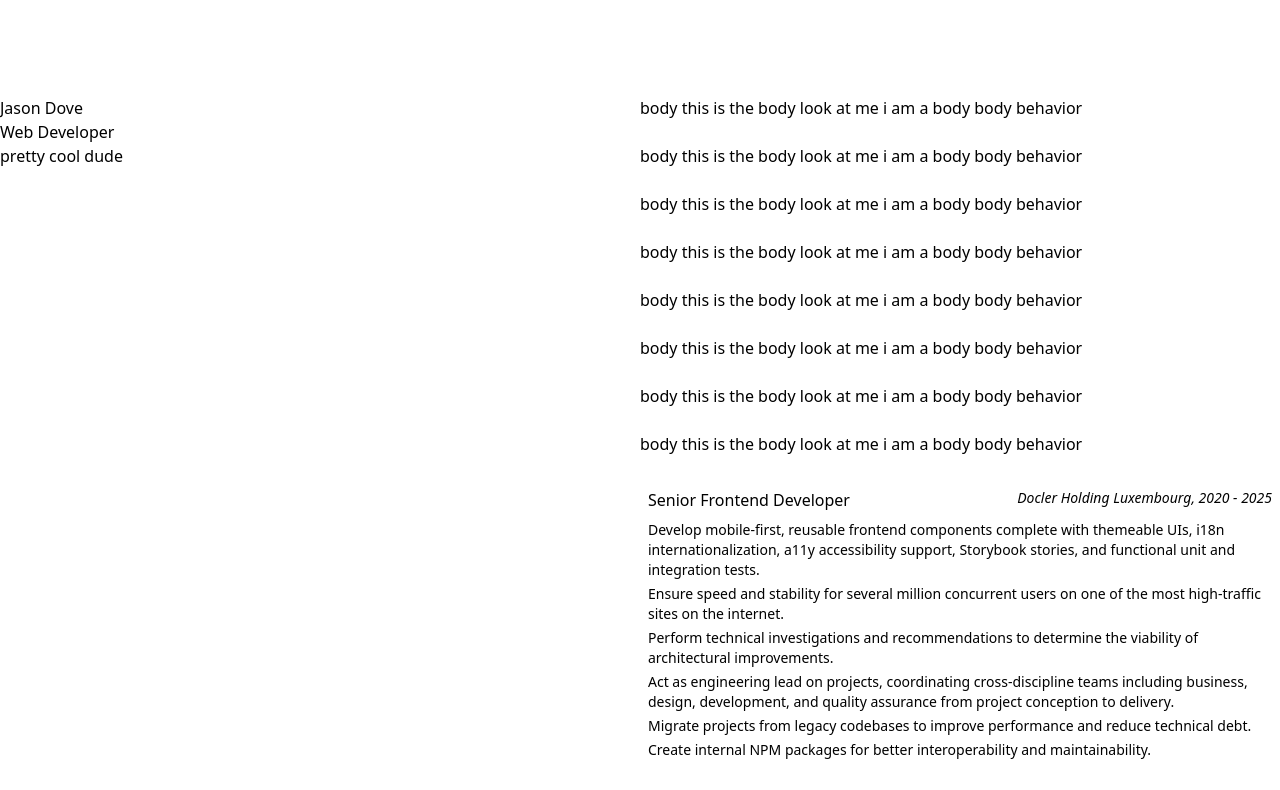
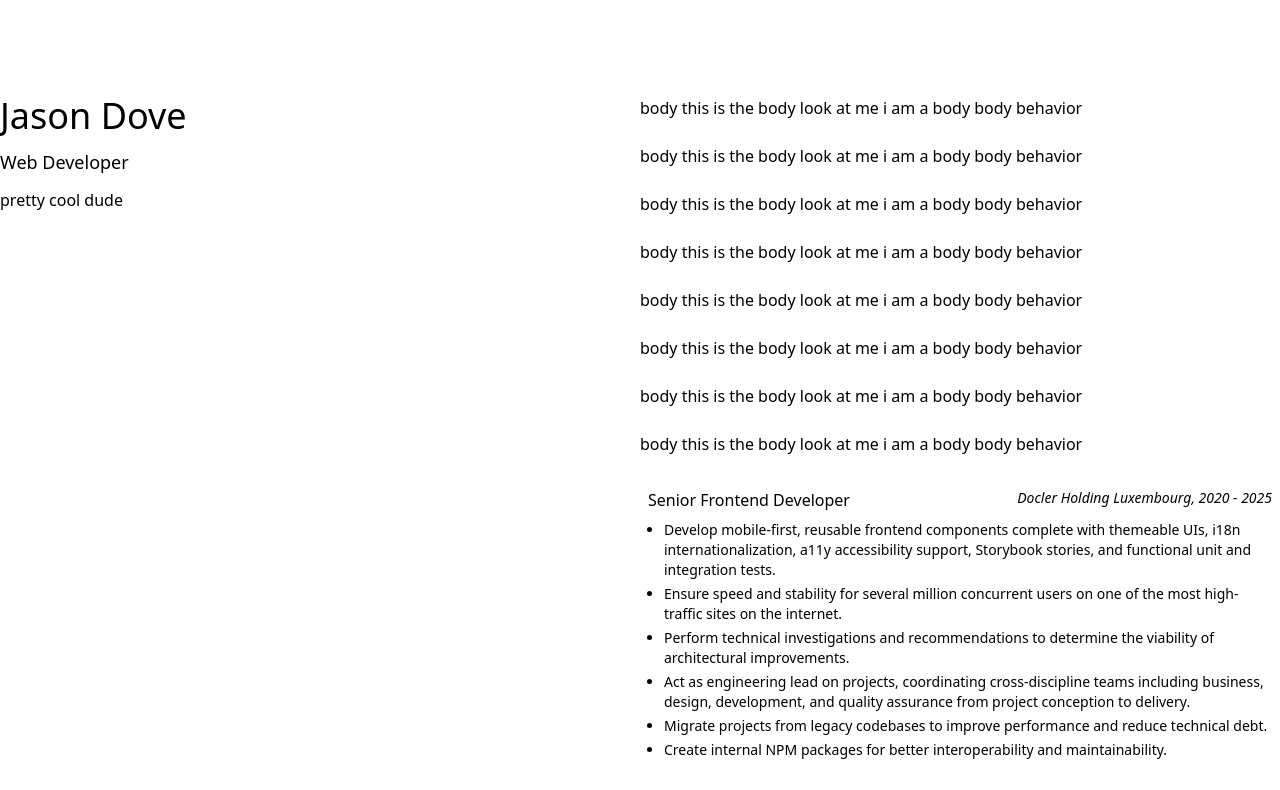
Before and after one commit to jasondove/hire-jason-v3, a React (Vite) app: page / in a window 1280 px wide. Shown: the top 790 px of the page. Built offline with nearby package versions, Linux system fonts and the light colour scheme.

Commit message:
feat: minor UI updates

```diff
--- a/src/components/header/header.tsx
+++ b/src/components/header/header.tsx
@@ -4,8 +4,8 @@ import React from 'react';
 const Header: React.FunctionComponent<T> = () => {
     return (
         <header className="md:w-[50%] md:sticky md:top-0 md:max-h-screen md:flex md:flex-col md:py-24">
-            <div>Jason Dove</div>
-            <div>Web Developer</div>
+            <div className="text-4xl mb-3">Jason Dove</div>
+            <div className="text-lg mb-3">Web Developer</div>
             <p>pretty cool dude</p>
         </header>
     );
--- a/src/components/resume/resume.tsx
+++ b/src/components/resume/resume.tsx
@@ -13,10 +13,9 @@ const Resume: React.FunctionComponent<T> = () => {
                 return (
                     <div
                         key={item.company}
-                        className={`mb-2 p-2 cursor-pointer ${hoverItem !== index && typeof hoverItem === 'number' && 'opacity-25'} transition-opacity duration-400`}
+                        className={`mb-2 p-2 cursor-pointer rounded-md ${hoverItem !== index && typeof hoverItem === 'number' && 'opacity-25'} transition-opacity duration-400`}
                         onMouseEnter={() => setHoverItem(index)}
                         onMouseLeave={() => setHoverItem(null)}
-                        onClick={() => console.log(hoverItem)}
                     >
                         <div className="flex mb-2">
                             <span className="mr-auto text-base">{item.title}</span>
@@ -25,7 +24,7 @@ const Resume: React.FunctionComponent<T> = () => {
                                 <span>{item.yearStart} - {item.yearEnd}</span>
                             </span>
                         </div>
-                        <ul className="text-sm">
+                        <ul className="text-sm list-disc ms-4">
                             {item.bullets.map((bullet) => {
                                 return (
                                     <li key={bullet} className="mb-1">{bullet}</li>
```
